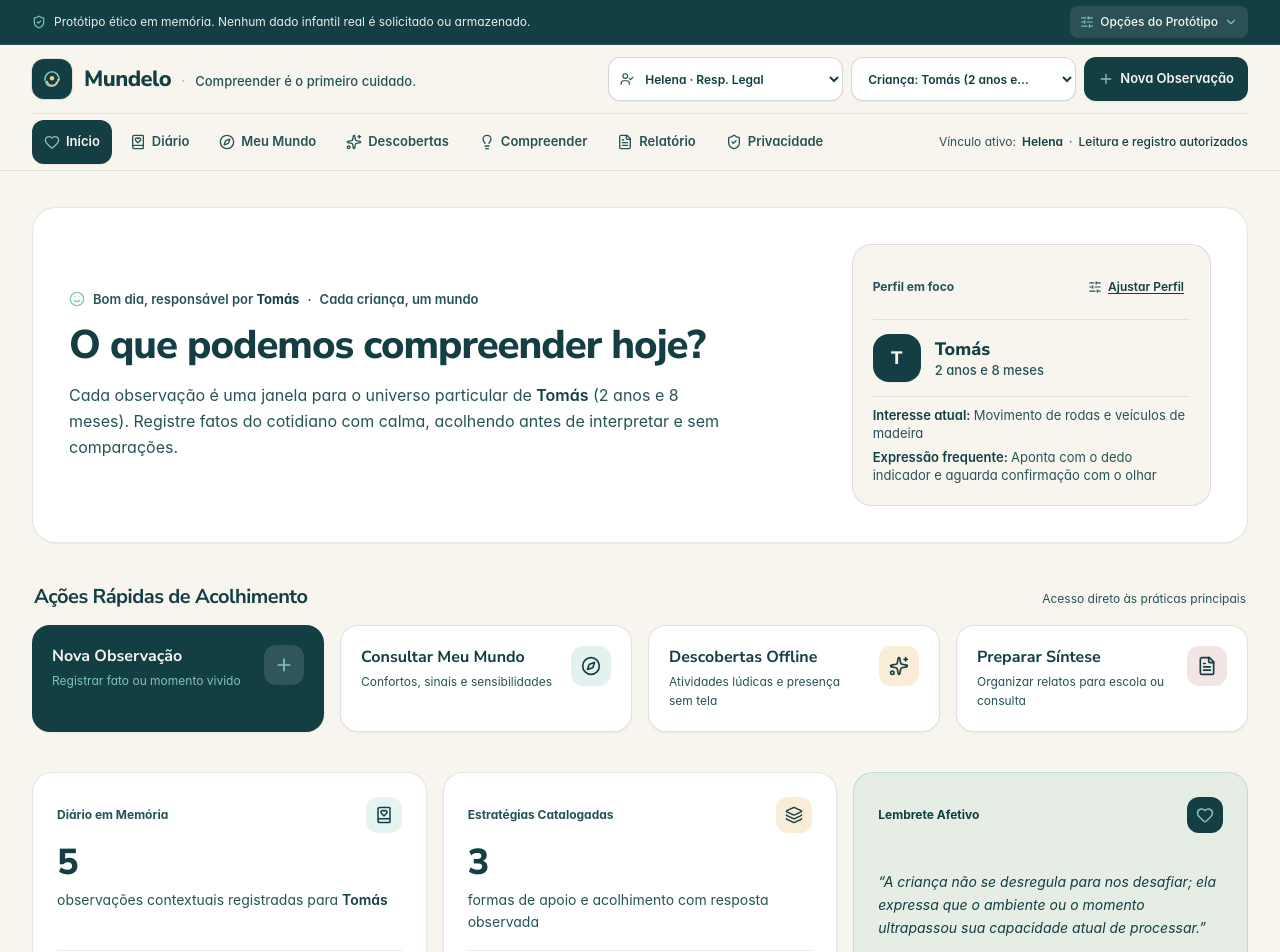
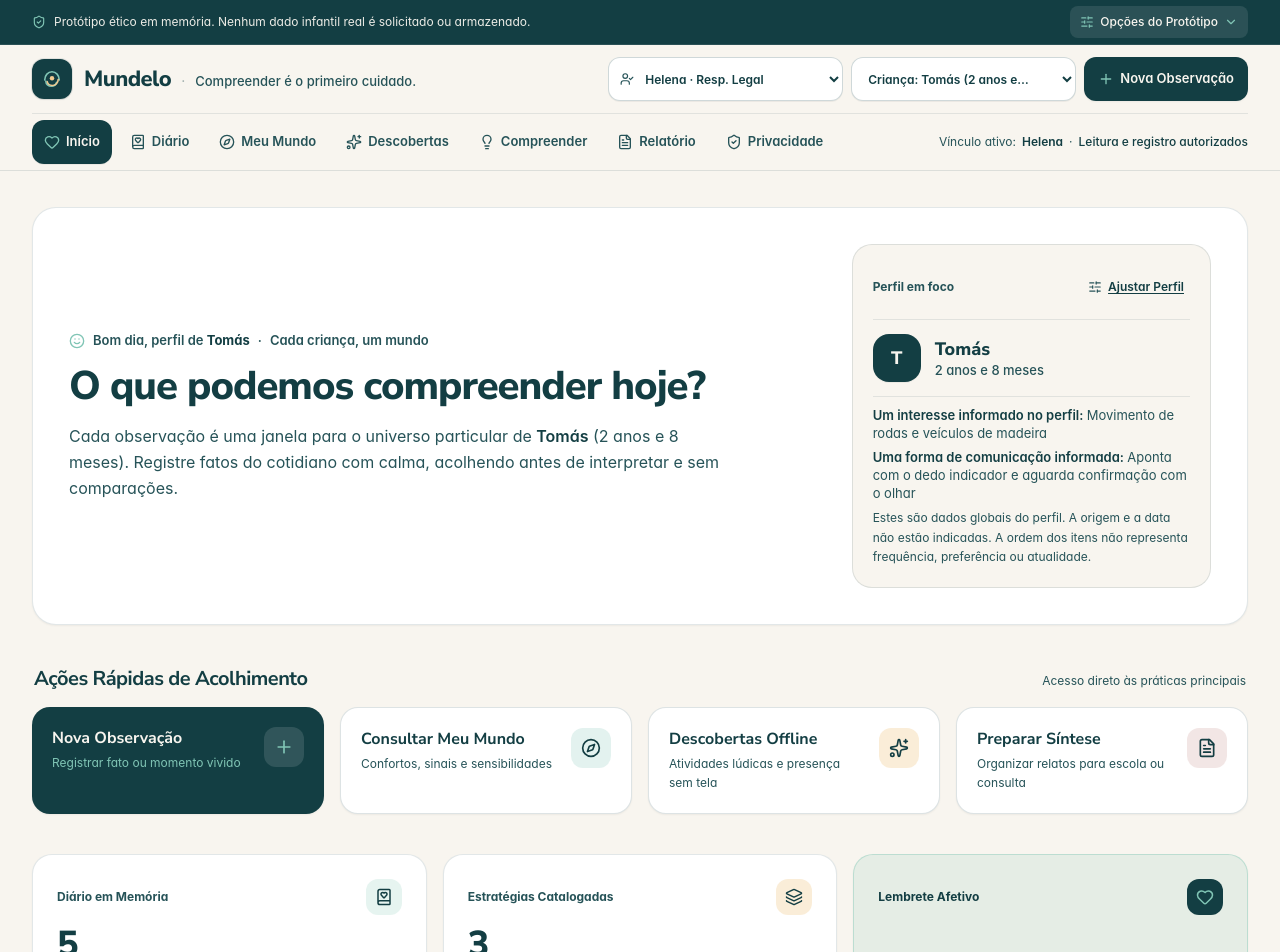
Before and after one commit to creusiobd/Mundelo---Compreens-o-Infantil, a React (Vite) app: page / in a window 1280 px wide. Shown: the top 952 px of the page. Built offline with nearby package versions, Linux system fonts and the light colour scheme.

Commit message:
fix: restringir perfil da Home e retirar inferencias sem evidencia (#59)

```diff
--- a/src/screens/HomeScreen.tsx
+++ b/src/screens/HomeScreen.tsx
@@ -40,8 +40,12 @@ export const HomeScreen: React.FC<HomeScreenProps> = ({
     restoreDemoData,
     isAllEmpty,
     canCreate,
-    activeCaregiver,
+    canReadProfile,
+    canManageProfile,
   } = useApp();
+
+  // No profile attributes are read by presentation unless the current context can read.
+  const profile = canReadProfile ? activeProfile : null;
 
   const getGreeting = () => {
     const hour = new Date().getHours();
@@ -102,8 +106,8 @@ export const HomeScreen: React.FC<HomeScreenProps> = ({
             <div className="inline-flex items-center gap-2 text-xs sm:text-[13px] font-semibold text-[#265358]">
               <Smile className="w-4 h-4 text-[#80C5B5] shrink-0" aria-hidden="true" />
               <span>
-                {getGreeting()}, responsável por{' '}
-                <strong className="text-[#133E43] font-bold">{activeProfile.name}</strong>
+                {getGreeting()}{profile && <>, perfil de{' '}
+                  <strong className="text-[#133E43] font-bold">{profile.name}</strong></>}
               </span>
               <span aria-hidden="true">·</span>
               <span>Cada criança, um mundo</span>
@@ -117,28 +121,28 @@ export const HomeScreen: React.FC<HomeScreenProps> = ({
             </h1>
 
             <p className="text-sm sm:text-base text-[#265358] max-w-2xl leading-relaxed">
-              Cada observação é uma janela para o universo particular de{' '}
-              <strong className="font-semibold text-[#133E43]">{activeProfile.name}</strong> (
-              {activeProfile.ageLabel}). Registre fatos do cotidiano com calma, acolhendo antes de
-              interpretar e sem comparações.
+              {profile ? <>Cada observação é uma janela para o universo particular de{' '}
+                <strong className="font-semibold text-[#133E43]">{profile.name}</strong> (
+                {profile.ageLabel}). Registre fatos do cotidiano com calma, acolhendo antes de
+                interpretar e sem comparações.</> : <>A leitura deste perfil não está disponível para o cuidador selecionado.</>}
             </p>
           </div>
 
           {/* Painel Discreto e Integrado "Perfil em foco" à Direita (~35% -> 4 de 12 colunas) */}
           <div className="lg:col-span-5 xl:col-span-4 w-full">
-            <div className="p-5 rounded-[20px] bg-[#F8F5EF] border border-[#133E43]/12 space-y-3.5">
+            {profile ? <div className="p-5 rounded-[20px] bg-[#F8F5EF] border border-[#133E43]/12 space-y-3.5">
               <div className="flex items-center justify-between gap-2 border-b border-[#133E43]/10 pb-2.5">
                 <span className="text-xs font-bold text-[#265358]">
                   Perfil em foco
                 </span>
-                <button
+                {canManageProfile && <button
                   type="button"
                   onClick={() => setScreen('onboarding')}
                   className="inline-flex items-center gap-1.5 text-xs font-semibold text-[#133E43] hover:text-[#194F55] underline underline-offset-2 min-h-[44px] px-1.5 rounded-lg"
                 >
                   <SlidersHorizontal className="w-3.5 h-3.5 text-[#265358]" aria-hidden="true" />
                   <span>Ajustar Perfil</span>
-                </button>
+                </button>}
               </div>
 
               <div className="flex items-center gap-3.5">
@@ -146,31 +150,36 @@ export const HomeScreen: React.FC<HomeScreenProps> = ({
                   className="w-12 h-12 rounded-2xl bg-[#133E43] flex items-center justify-center text-lg font-extrabold text-[#F8F5EF] font-display shrink-0 shadow-2xs"
                   aria-hidden="true"
                 >
-                  {activeProfile.name[0]}
+                  {profile.name[0]}
                 </div>
                 <div className="min-w-0">
                   <div className="text-base sm:text-lg font-extrabold text-[#133E43] font-display leading-snug">
-                    {activeProfile.name}
+                    {profile.name}
                   </div>
                   <div className="text-xs sm:text-[13px] font-medium text-[#265358]">
-                    {activeProfile.ageLabel}
+                    {profile.ageLabel}
                   </div>
                 </div>
               </div>
 
               <div className="pt-2.5 border-t border-[#133E43]/10 space-y-1.5 text-xs sm:text-[13px] text-[#265358] leading-snug">
                 <div>
-                  <strong className="font-semibold text-[#133E43]">Interesse atual: </strong>
-                  <span>{activeProfile.interests[0] || 'Exploração livre'}</span>
+                  <strong className="font-semibold text-[#133E43]">Um interesse informado no perfil: </strong>
+                  <span>{profile.interests[0] || 'Nenhum interesse informado no perfil'}</span>
                 </div>
-                {activeProfile.communicationModes?.[0] && (
-                  <div>
-                    <strong className="font-semibold text-[#133E43]">Expressão frequente: </strong>
-                    <span>{activeProfile.communicationModes[0]}</span>
-                  </div>
-                )}
+                <div>
+                  <strong className="font-semibold text-[#133E43]">Uma forma de comunicação informada: </strong>
+                  <span>{profile.communicationModes[0] || 'Nenhuma forma de comunicação informada no perfil'}</span>
+                </div>
+                <p className="text-xs leading-relaxed">
+                  Estes são dados globais do perfil. A origem e a data não estão indicadas.
+                  A ordem dos itens não representa frequência, preferência ou atualidade.
+                </p>
               </div>
-            </div>
+            </div> : <div className="p-5 rounded-[20px] bg-[#F8F5EF] border border-[#133E43]/12 space-y-2">
+              <h2 className="text-base font-bold text-[#133E43]">Resumo do perfil indisponível</h2>
+              <p className="text-sm text-[#265358]">Dados e contagens do perfil não estão disponíveis neste contexto.</p>
+            </div>}
           </div>
         </div>
       </section>
@@ -200,7 +209,7 @@ export const HomeScreen: React.FC<HomeScreenProps> = ({
             title={
               canCreate
                 ? 'Registrar nova observação no diário'
-                : `Ação desabilitada: ${activeCaregiver.displayName} não possui permissão de escrita ativa para ${activeProfile.name}`
+                : 'Ação desabilitada: requer cuidador vinculado ativo'
             }
             className={`h-full min-h-[104px] p-5 rounded-[18px] text-left transition-all flex items-start justify-between gap-3.5 group ${
               canCreate
@@ -305,6 +314,7 @@ export const HomeScreen: React.FC<HomeScreenProps> = ({
         aria-label="Indicadores do perfil e lembrete afetivo"
         className="grid grid-cols-1 md:grid-cols-3 gap-4 items-stretch"
       >
+        {profile && <>
         {/* Indicador 1: Diário em Memória */}
         <div className="h-full bg-white p-6 rounded-[20px] border border-[#133E43]/12 shadow-xs flex flex-col justify-between space-y-4">
           <div className="space-y-3">
@@ -322,11 +332,11 @@ export const HomeScreen: React.FC<HomeScreenProps> = ({
 
             <div>
               <div className="text-3xl sm:text-4xl font-extrabold text-[#133E43] font-display tabular-nums leading-none">
-                {activeChildObservations.length}
+                <span data-profile-count="observations">{activeChildObservations.length}</span>
               </div>
               <p className="text-xs sm:text-sm text-[#265358] mt-2 leading-relaxed">
                 observações contextuais registradas para{' '}
-                <strong className="font-semibold text-[#133E43]">{activeProfile.name}</strong>
+                <strong className="font-semibold text-[#133E43]">{profile.name}</strong>
               </p>
             </div>
           </div>
@@ -343,7 +353,7 @@ export const HomeScreen: React.FC<HomeScreenProps> = ({
           </div>
         </div>
 
-        {/* Indicador 2: Estratégias Catalogadas */}
+        {/* Indicador 2: Estratégias no perfil */}
         <div className="h-full bg-white p-6 rounded-[20px] border border-[#133E43]/12 shadow-xs flex flex-col justify-between space-y-4">
           <div className="space-y-3">
             <div className="flex items-center justify-between gap-2">
@@ -360,10 +370,10 @@ export const HomeScreen: React.FC<HomeScreenProps> = ({
 
             <div>
               <div className="text-3xl sm:text-4xl font-extrabold text-[#133E43] font-display tabular-nums leading-none">
-                {activeProfile.supportStrategies.length}
+                <span data-profile-count="strategies">{profile.supportStrategies.length}</span>
               </div>
               <p className="text-xs sm:text-sm text-[#265358] mt-2 leading-relaxed">
-                formas de apoio e acolhimento com resposta observada
+                estratégias informadas no perfil, sem avaliação de resultado neste resumo
               </p>
             </div>
           </div>
@@ -379,6 +389,8 @@ export const HomeScreen: React.FC<HomeScreenProps> = ({
             </button>
           </div>
         </div>
+
+        </>}
 
         {/* Card 3: Lembrete Afetivo (Tratamento Editorial Próprio) */}
         <div className="h-full bg-[#80C5B5]/16 p-6 rounded-[20px] border border-[#80C5B5]/40 shadow-xs flex flex-col justify-between space-y-4">
@@ -418,7 +430,7 @@ export const HomeScreen: React.FC<HomeScreenProps> = ({
               Observações Recentes
             </h2>
             <p className="text-xs sm:text-[13px] text-[#265358]">
-              Registros contextuais mais recentes de {activeProfile.name}
+              {profile ? <>Registros contextuais mais recentes de {profile.name}</> : 'A leitura das observações não está disponível neste contexto.'}
             </p>
           </div>
           {activeChildObservations.length > 0 && (
@@ -433,7 +445,7 @@ export const HomeScreen: React.FC<HomeScreenProps> = ({
           )}
         </div>
 
-        {isAllEmpty ? (
+        {!profile ? <p className="text-sm text-[#265358]">Observações indisponíveis neste contexto.</p> : isAllEmpty ? (
           <div className="bg-white rounded-[24px] p-8 sm:p-10 border border-dashed border-[#133E43]/25 text-center space-y-3.5">
             <div
               className="w-12 h-12 rounded-2xl bg-[#F8F5EF] text-[#133E43] flex items-center justify-center mx-auto border border-[#133E43]/10"
@@ -445,7 +457,7 @@ export const HomeScreen: React.FC<HomeScreenProps> = ({
               Nenhuma observação registrada no momento
             </h3>
             <p className="text-xs sm:text-sm text-[#265358] max-w-md mx-auto leading-relaxed">
-              O estado vazio está ativo para {activeProfile.name}. Você pode registrar uma nova
+              O estado vazio está ativo para {profile.name}. Você pode registrar uma nova
               observação ou restaurar os dados sintéticos de demonstração.
             </p>
             <div className="flex flex-wrap items-center justify-center gap-3 pt-2">
```
